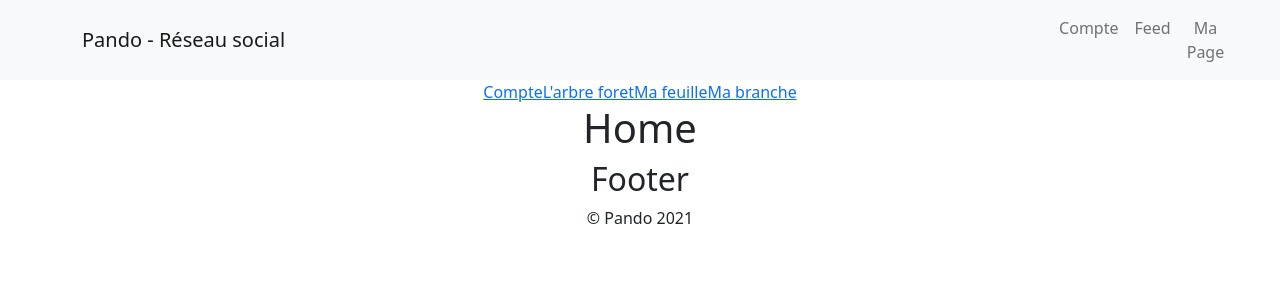
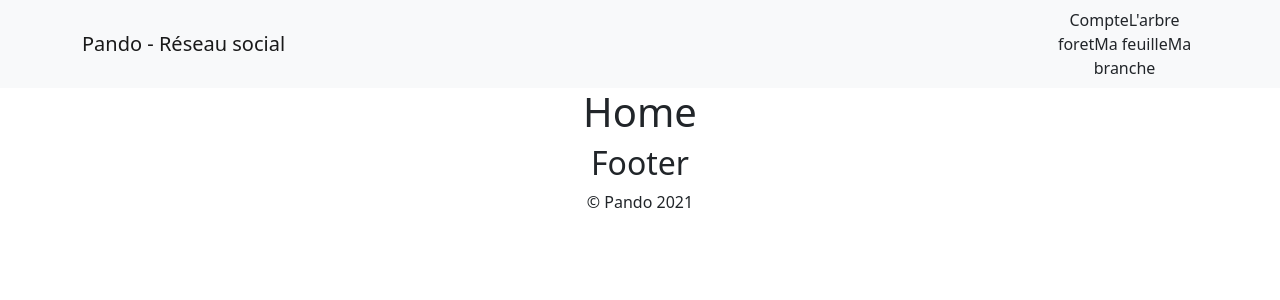
Before and after one commit to Gaz-o/projet-pando, a React (Create React App) app: page / in a window 1280 px wide. Shown: the top 300 px of the page. Built offline with nearby package versions, Linux system fonts and the light colour scheme.

Commit message:
chagement du routage

```diff
--- a/src/layout/header/header.js
+++ b/src/layout/header/header.js
@@ -1,6 +1,7 @@
 import 'bootstrap/dist/css/bootstrap.min.css';
 import {Navbar,Container,Nav} from 'react-bootstrap';
 import "./header.css";
+import { BrowserRouter as Link} from 'react-router-dom';
 
 
 function Header() {
@@ -12,7 +13,7 @@ function Header() {
 
                 <Container>
 
-                    <Navbar.Brand href="#home">Pando - Réseau social</Navbar.Brand>
+                    <Navbar.Brand href="/home">Pando - Réseau social</Navbar.Brand>
 
                         <Navbar.Toggle aria-controls="basic-navbar-nav" />
 
@@ -20,11 +21,10 @@ function Header() {
 
                                 <Nav className="me-auto">
 
-                                    <Nav.Link>Compte</Nav.Link>
-
-                                    <Nav.Link>Feed</Nav.Link>
-
-                                    <Nav.Link>Ma Page</Nav.Link>
+                                    <Link to="/compte">Compte</Link>
+                                    <Link to="/feed">L'arbre foret</Link>
+                                    <Link to="/post">Ma feuille</Link>
+                                    <Link to="/maPage">Ma branche</Link>
 
                                 </Nav>
 
@@ -36,8 +36,6 @@ function Header() {
 
         </div>
 
-
-
     );
 }
 
--- a/src/layout/routage/routage.js
+++ b/src/layout/routage/routage.js
@@ -7,18 +7,11 @@ import MaPage from "../../view/maPage/maPage.js";
 import Nourrir from "../../view/feed/feed.js";
 
 
-function Routage () {
+function Routage() {
 
   return (
     <Router>
       <div>
-          <nav>
-            <Link to="/compte">Compte</Link>
-            <Link to="/feed">L'arbre foret</Link>
-            <Link to="/post">Ma feuille</Link>
-            <Link to="/maPage">Ma branche</Link>
-          </nav>
-
         <Switch>
           <Route path="/compte">
             <Compte />
```
Also changed, not shown: 1 other file (tests, documents, lock files or other folders). Lines whose indentation alone changed are shown as unchanged.
